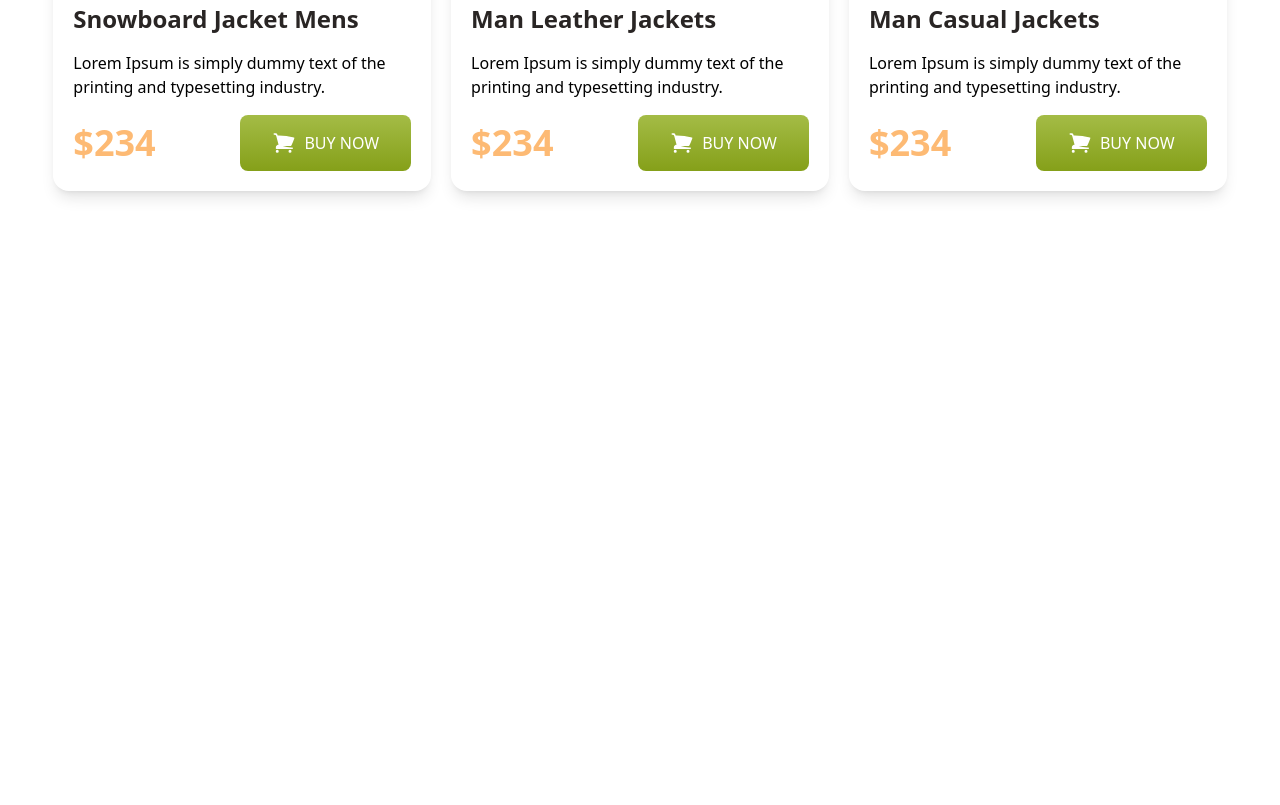
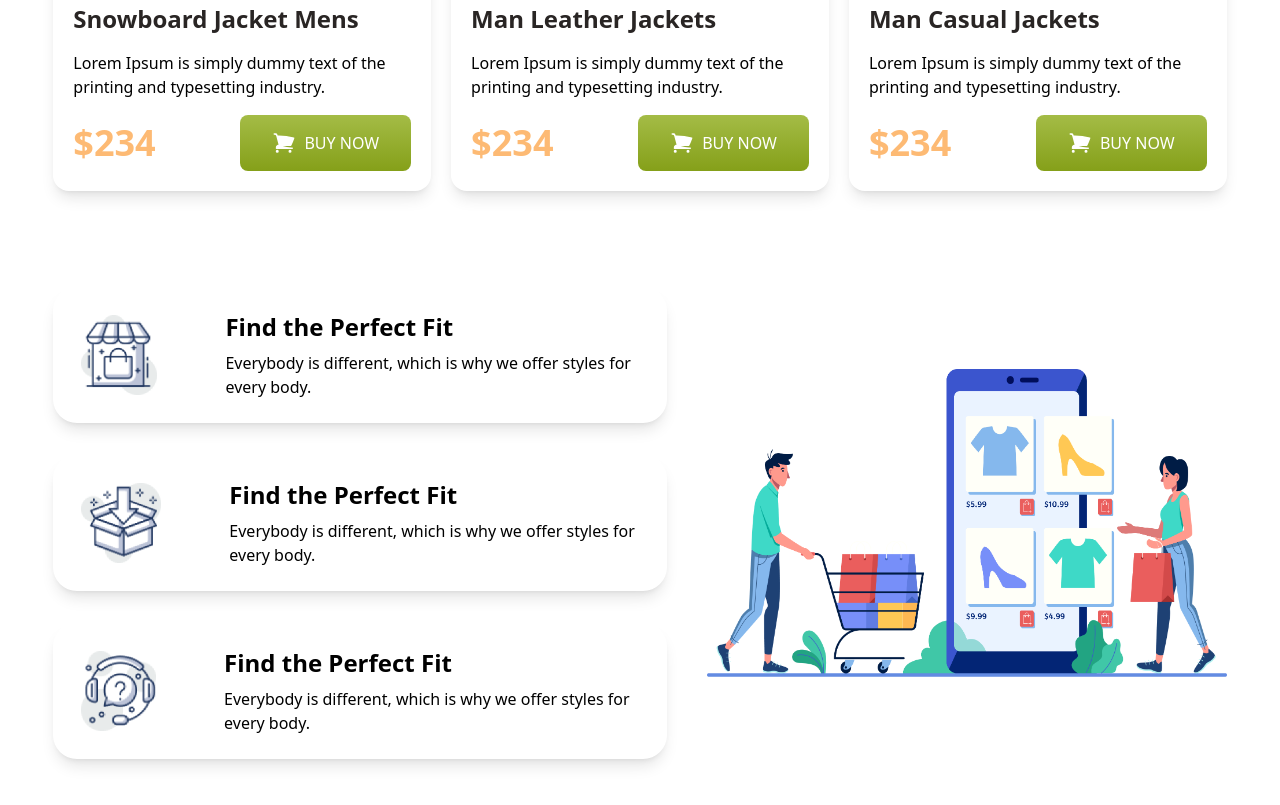
Before and after one commit to shakil200409/penguin-fashion, a plain HTML site: page index.html in a window 1280 px wide. Shown: the part 1849-2654 px from the top of the page. Before the commit the page ends 2104 px from the top, so only its background shows below. Drawn offline with nearby package versions, Linux system fonts and the light colour scheme.

Commit message:
Added footer and end of the project

```diff
--- a/index.html
+++ b/index.html
@@ -344,6 +344,42 @@
         </div>
       </section>
     </main>
-    <footer></footer>
+    <footer>
+      <!-- FAQ -->
+       <section class="w-11/12 mx-auto my-8 flex flex-col-reverse md:flex-row gap-10 items-center justify-between">
+        <div>
+          <div class="flex flex-col md:flex-row items-center my-8 gap-5 rounded-3xl shadow-lg overflow-hidden">
+            <img class="h-20 w-20 m-7" src="icons/house.png" alt="">
+            <div class="p-5  text-center md:text-left">
+              <h5 class="text-2xl font-bold">Find the Perfect Fit</h5>
+              <p class="leading-6 mt-2">Everybody is different, which is why we
+                offer styles for every body.</p>
+            </div>
+          </div>
+
+          <div class="flex flex-col md:flex-row items-center my-8 gap-5 rounded-3xl shadow-lg overflow-hidden">
+            <img class="h-20 w-20 m-7" src="icons/box.png" alt="">
+            <div class="p-5 text-center md:text-left">
+              <h5 class="text-2xl font-bold">Find the Perfect Fit</h5>
+              <p class="leading-6 mt-2">Everybody is different, which is why we
+                offer styles for every body.</p>
+            </div>
+          </div>
+
+          <div class="flex flex-col md:flex-row items-center my-8 gap-5 rounded-3xl shadow-lg overflow-hidden">
+            <img class="h-20 w-20 m-7" src="icons/question.png" alt="">
+            <div class="p-5  text-center md:text-left">
+              <h5 class="text-2xl font-bold">Find the Perfect Fit</h5>
+              <p class="leading-6 mt-2">Everybody is different, which is why we
+                offer styles for every body.</p>
+            </div>
+          </div>
+
+        </div>
+        <div class="md:w-1/2">
+          <img src="images/shopping.png" alt="">
+        </div>
+       </section>
+    </footer>
   </body>
 </html>
```
